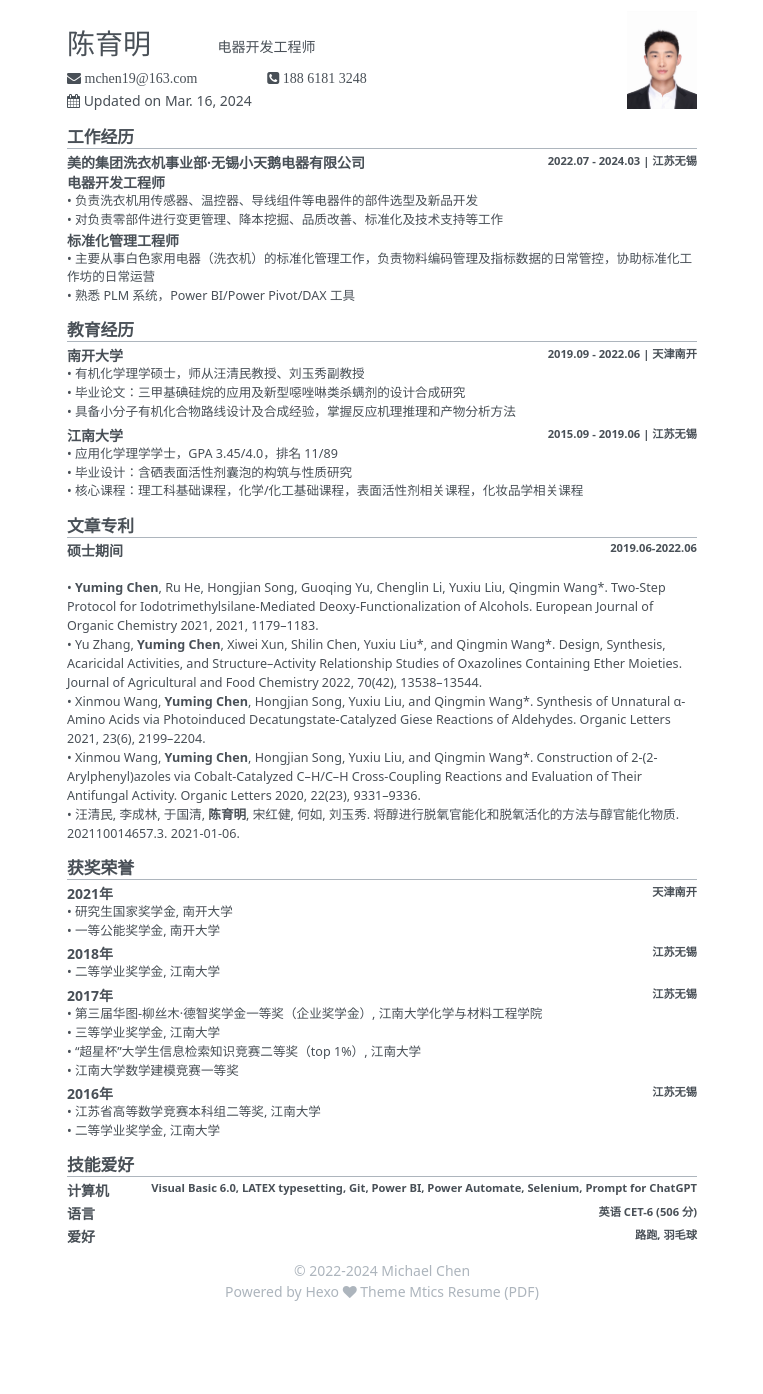
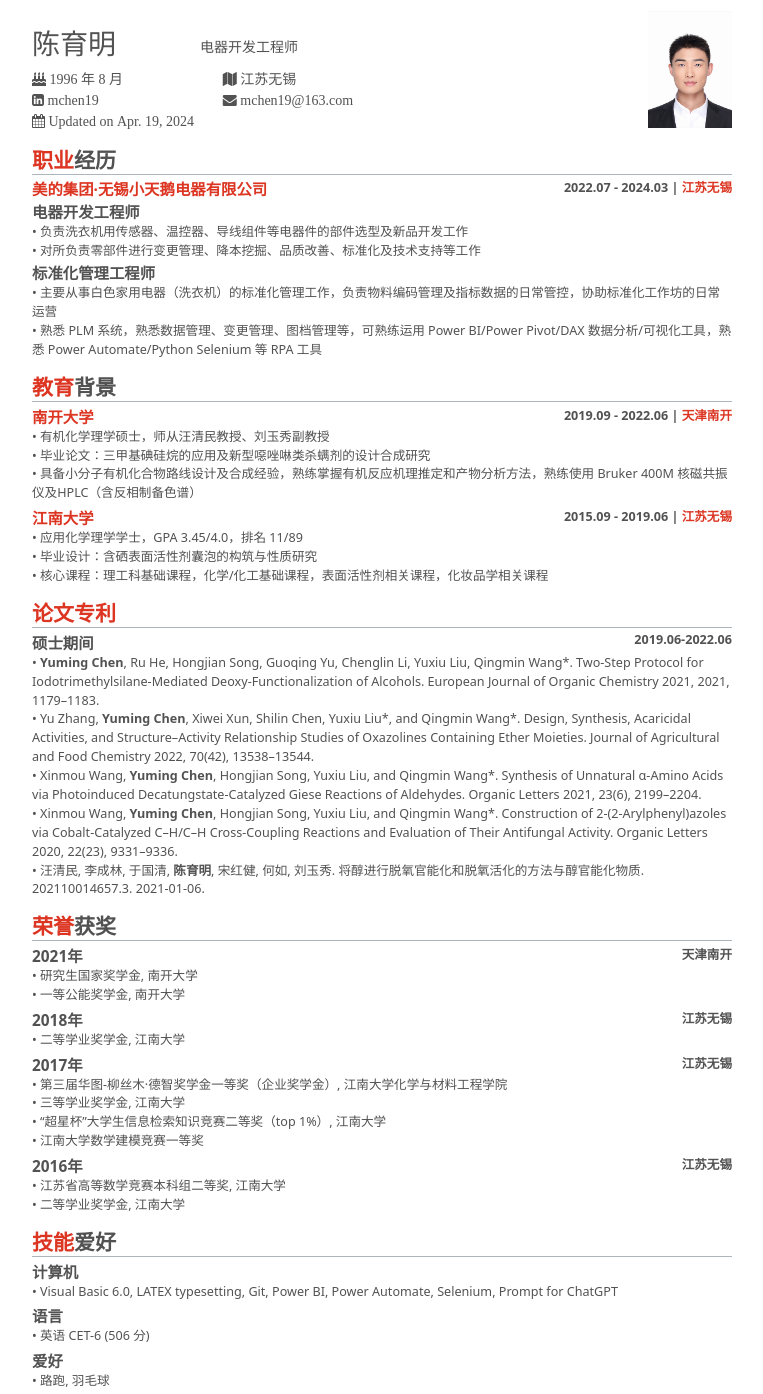
Before and after one commit to mchen19/resume, a plain HTML site: page index.html in a window 1280 px wide. Shown: the part 20-1414 px from the top of the page, without its empty margins (258-1021 px from the left). Before the commit the page ends 1336 px from the top, so only its background shows below. Drawn offline with Linux system fonts and the light colour scheme.

Commit message:
Update resume

```diff
--- a/index.html
+++ b/index.html
@@ -1,128 +1,106 @@
 <!DOCTYPE html>
 <html>
   <head>
-  <title>resume-cn of mchen</title>
+    <title>个人简历</title>
     <meta charset="UTF-8">
     <meta name="viewport" content="width=device-width, initial-scale=1">
     <link href="https://fonts.googleapis.com/css?family=Noto+Sans" rel="stylesheet">
     <link href="https://maxcdn.bootstrapcdn.com/font-awesome/4.7.0/css/font-awesome.min.css" rel="stylesheet">
     <link rel="stylesheet" href="resume.css">
     <script async defer data-website-id="2758c8b9-ddab-437f-b28a-5fb3ccaa126e" src="https://analytic.mchen.xyz/umami.js"></script>
-  <meta name="generator" content="Hexo 6.2.0"></head>
+    <meta name="generator" content="Hexo 6.2.0">
+  </head>
 
   <body>
     <div class="container">
       <header>
         <div class="name-wrapper">
-      <div id="fullname" class="title">
-        陈育明
+          <div id="fullname" class="title">陈育明</div>
+          <div id="jobtitle" class="sub-title">电器开发工程师</div>
         </div>
-      <div id="jobtitle" class="sub-title">
-        电器开发工程师
+        <div id="contact" class="contact">
+          <div class="contact-item">
+            <i class="fa fa-birthday-cake" aria-hidden="true"> 1996 年 8 月</i>
+          </div>
+          <div class="contact-item">
+            <i class="fa fa-map" aria-hidden="true">  江苏无锡</i>
+          </div>
+          <!-- <div class="contact-item">
+            <i class="fa fa-phone-square" aria-hidden="true"> 188 6181 3248</i>
+          </div> -->
+          <div class="contact-item">
+            <a target="_blank" rel="noopener" href="https://www.linkedin.com/in/mchen19/">
+            <i class="fa fa-linkedin-square" aria-hidden="true">  mchen19</i>
+            </a>
+          </div>
+          <div class="contact-item">
+            <i class="fa fa-envelope" aria-hidden="true"> mchen19@163.com</i>
+          </div>
+          <div class="contact-item">
+            <i class="fa fa-calendar" aria-hidden="true"> Updated on Apr. 19, 2024</i>
           </div>
         </div>
-    <div id="contact" class="contact">
-
-      <div class="contact-item">
-
-        <i class="fa fa-envelope aria-hidden="true> mchen19@163.com</i>
-
-      </div>
-
-      <div class="contact-item">
-
-        <i class="fa fa-phone-square aria-hidden="true> 188 6181 3248</i>
-
-      </div>
-
-      <!-- <div class="contact-item">
-
-        <a target="_blank" rel="noopener" href="https://linkedin.com/mchen19">
-
-        <i class="fa fa-linkedin aria-hidden="true></i> mchen19
-
-        </a>
-
-      </div> -->
-
-      <!-- <div class="contact-item">
-
-        <i class="fa fa-weixin aria-hidden="true>手机同号</i>
-
-      </div> -->
-
-      <div class="contact-item">
-
-        <i class="fa fa-calendar aria-hidden="true></i> Updated on Mar. 16, 2024
-
-      </div>
-
-    </div>
         <div class="portrait">
-
           <img class="author-img" src="img/avatar.jpg" alt="author-img"/>
-
         </div>
       </header>
 
       <section id="experience">
         <div class="section-title">
-      工作经历
+          <font color="#DC3522">职业</font>经历
         </div>
         <div class="section-content">
-
           <div class="block">
             <div class="block-title">
-          美的集团洗衣机事业部·无锡小天鹅电器有限公司
+              <font color="#DC3522">美的集团·无锡小天鹅电器有限公司</font>
             </div>
             <div class="block-subtitle">
-          2022.07 - 2024.03 | 江苏无锡
+              2022.07 - 2024.03 | <font color="#DC3522">江苏无锡</font>
             </div>
             <div class="block-title">
               电器开发工程师
             </div>
             <div class="block-content">
-          • 负责洗衣机用传感器、温控器、导线组件等电器件的部件选型及新品开发 <br>
-          • 对负责零部件进行变更管理、降本挖掘、品质改善、标准化及技术支持等工作
+              • 负责洗衣机用传感器、温控器、导线组件等电器件的部件选型及新品开发工作 <br>
+              • 对所负责零部件进行变更管理、降本挖掘、品质改善、标准化及技术支持等工作
             </div>
             <div class="block-title">
               标准化管理工程师
             </div>
             <div class="block-content">
               • 主要从事白色家用电器（洗衣机）的标准化管理工作，负责物料编码管理及指标数据的日常管控，协助标准化工作坊的日常运营 <br>
-          • 熟悉 PLM 系统，Power BI/Power Pivot/DAX 工具
+              • 熟悉 PLM 系统，熟悉数据管理、变更管理、图档管理等，可熟练运用 Power BI/Power Pivot/DAX 数据分析/可视化工具，熟悉
+              Power Automate/Python Selenium 等 RPA 工具
             </div>
           </div>
-
         </div>
       </section>
 
       <section id="education">
         <div class="section-title">
-      教育经历
+          <font color="#DC3522">教育</font>背景
         </div>
         <div class="section-content">
-
           <div class="block">
             <div class="block-title">
-          南开大学
+              <font color="#DC3522">南开大学</font>
             </div>
             <div class="block-subtitle">
-          2019.09 - 2022.06 | 天津南开
+              2019.09 - 2022.06 | <font color="#DC3522">天津南开</font>
             </div>
             <div class="block-content">
               • 有机化学理学硕士，师从汪清民教授、刘玉秀副教授 <br>
               • 毕业论文：三甲基碘硅烷的应用及新型噁唑啉类杀螨剂的设计合成研究 <br>
-          • 具备小分子有机化合物路线设计及合成经验，掌握反应机理推理和产物分析方法
+              • 具备小分子有机化合物路线设计及合成经验，熟练掌握有机反应机理推定和产物分析方法，熟练使用 Bruker 400M 核磁共振仪及HPLC（含反相制备色谱）
             </div>
           </div>
 
           <div class="block">
             <div class="block-title">
-          江南大学
+              <font color="#DC3522">江南大学</font>
             </div>
             <div class="block-subtitle">
-          2015.09 - 2019.06 | 江苏无锡
+              2015.09 - 2019.06 | <font color="#DC3522">江苏无锡</font>
             </div>
             <div class="block-content">
               • 应用化学理学学士，GPA 3.45/4.0，排名 11/89 <br>
@@ -130,16 +108,14 @@
               • 核心课程：理工科基础课程，化学/化工基础课程，表面活性剂相关课程，化妆品学相关课程
             </div>
           </div>
-
         </div>
       </section>
 
       <section id="papers">
         <div class="section-title">
-      文章专利
+          <font color="#DC3522">论文专利</font>
         </div>
         <div class="section-content">
-
           <div class="block">
             <div class="block-title">
               硕士期间
@@ -147,7 +123,7 @@
             <div class="block-subtitle">
               2019.06-2022.06
             </div>
-        <div class="block-content"> <br>
+            <div class="block-content">
               • <b>Yuming Chen</b>, Ru He, Hongjian Song, Guoqing Yu, Chenglin Li, Yuxiu Liu, Qingmin Wang*. Two-Step Protocol for Iodotrimethylsilane-Mediated Deoxy-Functionalization of Alcohols. European Journal of Organic Chemistry 2021, 2021, 1179–1183. <br>
               • Yu Zhang, <b>Yuming Chen</b>, Xiwei Xun, Shilin Chen, Yuxiu Liu*, and Qingmin Wang*. Design, Synthesis, Acaricidal Activities, and Structure–Activity Relationship Studies of Oxazolines Containing Ether Moieties. Journal of Agricultural and Food Chemistry 2022, 70(42), 13538–13544. <br>
               • Xinmou Wang, <b>Yuming Chen</b>, Hongjian Song, Yuxiu Liu, and Qingmin Wang*. Synthesis of Unnatural α-Amino Acids via Photoinduced Decatungstate-Catalyzed Giese Reactions of Aldehydes. Organic Letters 2021, 23(6), 2199–2204. <br>
@@ -155,16 +131,14 @@
               • 汪清民, 李成林, 于国清, <b>陈育明</b>, 宋红健, 何如, 刘玉秀. 将醇进行脱氧官能化和脱氧活化的方法与醇官能化物质. 202110014657.3. 2021-01-06.
             </div>
           </div>
-
         </div>
       </section>
 
       <section id="honor">
         <div class="section-title">
-      获奖荣誉
+          <font color="#DC3522">荣誉</font>获奖
         </div>
         <div class="section-content">
-
           <div class="block">
             <div class="block-title">
               2021年
@@ -179,7 +153,6 @@
               • 一等公能奖学金, 南开大学
             </div>
           </div>
-
           <div class="block">
             <div class="block-title">
               2018年
@@ -191,7 +164,6 @@
               • 二等学业奖学金, 江南大学
             </div>
           </div>
-
           <div class="block">
             <div class="block-title">
               2017年
@@ -212,7 +184,6 @@
               • 江南大学数学建模竞赛一等奖
             </div>
           </div>
-
           <div class="block">
             <div class="block-title">
               2016年
@@ -227,66 +198,49 @@
               • 二等学业奖学金, 江南大学
             </div>
             <div class="block-content">
-
-        </div>
-        <div class="block-content">
-
             </div>
           </div>
-
         </div>
       </section>
 
       <section id="skills">
         <div class="section-title">
-      技能爱好
+          <font color="#DC3522">技能</font>爱好
         </div>
         <div class="section-content">
-
           <div class="block">
             <div class="block-title">
               计算机
             </div>
-        <div class="block-subtitle">
-          Visual Basic 6.0, LATEX typesetting, Git, Power BI, Power Automate, Selenium, Prompt for ChatGPT
+            <div class="block-content">
+              • Visual Basic 6.0, LATEX typesetting, Git, Power BI, Power Automate, Selenium, Prompt for ChatGPT
             </div>
           </div>
-
           <div class="block">
             <div class="block-title">
               语言
             </div>
-        <div class="block-subtitle">
-          英语 CET-6 (506 分)
+            <div class="block-content">
+              • 英语 CET-6 (506 分)
             </div>
           </div>
-
           <div class="block">
             <div class="block-title">
               爱好
             </div>
-        <div class="block-subtitle">
-          路跑, 羽毛球
+            <div class="block-content">
+              • 路跑, 羽毛球
             </div>
           </div>
-
         </div>
       </section>
-
     </div>
-
 
     <footer>
       © 2022-2024
-
       Michael Chen
-
-
-
       <br/>
       Powered by <a target="_blank" rel="noopener" href="https://hexo.io/zh-cn/">Hexo</a> <i class="fa fa-heart aria-hidden="true></i> Theme <a target="_blank" rel="noopener" href="https://github.com/mtics/hexo-mtics-resume">Mtics Resume</a><span class="print"> (<a href="javascript:window.print()">PDF</a>) </span>
     </footer>
-
-
   </body>
 </html>
--- a/laptop.css
+++ b/laptop.css
@@ -2,7 +2,7 @@
     margin-left: auto;
     margin-right: auto;
     margin-bottom: 1rem;
-    max-width: 48rem;
+    max-width: 50rem;
     text-align: left;
 }
 
@@ -49,8 +49,8 @@ header {
 }
 
 .author-img {
-    width: 5rem;
-    height: 7rem;
+    width: 6rem;
+    height: 8.4rem;
 }
 
 section {
@@ -61,7 +61,7 @@ section {
 }
 
 .section-title {
-    font-size: 1.2rem;
+    font-size: 1.5rem;
     border-bottom: 0.1rem solid #adb5bd;
     min-width: 10rem;
 }
@@ -74,11 +74,11 @@ section {
 }
 
 .block-title {
-    font-size: 1rem;
+    font-size: 1.1rem;
 }
 
 .block-subtitle {
-    font-size: .8rem;
+    font-size: .9rem;
     text-align: end;
 }
 
--- a/resume.css
+++ b/resume.css
@@ -16,7 +16,7 @@
    -webkit-font-smoothing: antialiased;
    font-size: 1rem;
    margin: 0;
-   color: #495057;
+   color: #525252;
    background-color: #fff; }
 
  a {
@@ -35,7 +35,7 @@
      display: none; }
 
     footer{
-      display: none;
+      display: auto;
     }
 
  }
@@ -44,7 +44,7 @@
    margin-left: auto;
    margin-right: auto;
    margin-bottom: 1rem;
-   max-width: 45rem;
+   max-width: 50rem;
    text-align: left;
  }
 
@@ -73,6 +73,6 @@
  }
 
  footer {
-   color: #adb5bd;
+   color: #909090;
    line-height: 1.5rem;
  }
```
Lines whose indentation alone changed are shown as unchanged.
